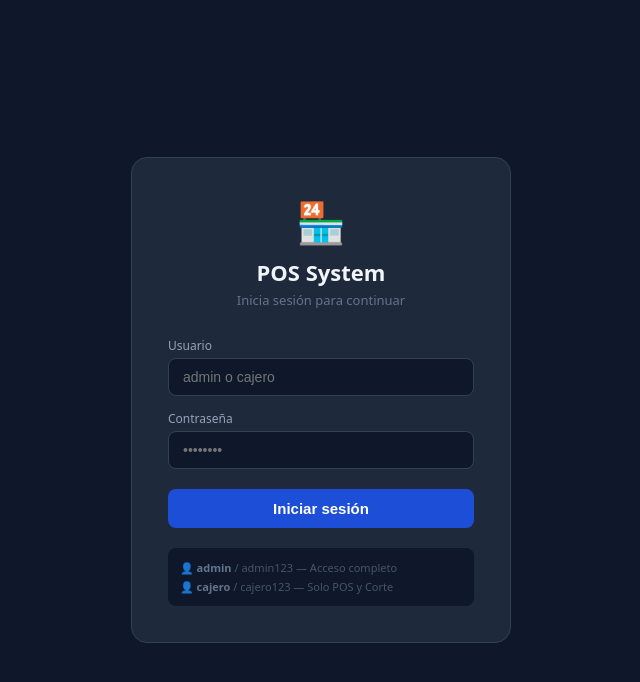
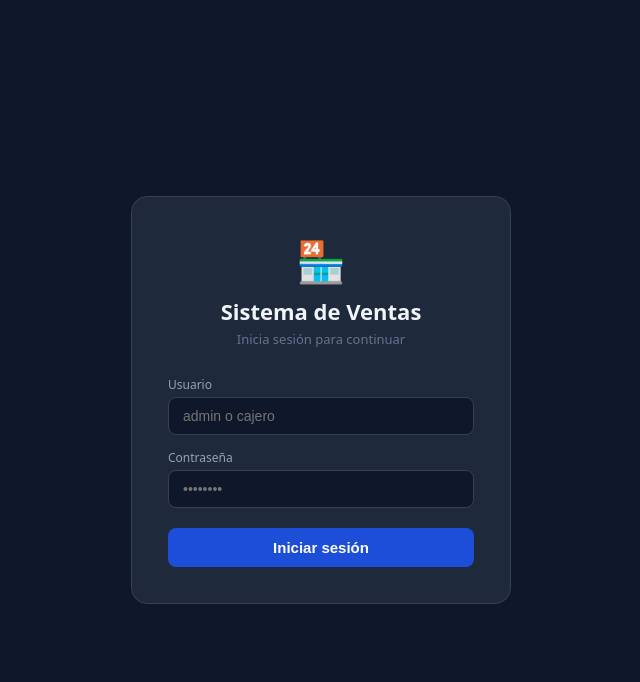
Before and after one commit to intro117/pos-system, a React (Create React App) app in the folder frontend/: page / in a window 1280 px wide. Shown: the top 682 px of the page, without its empty margins (319-959 px from the left). Built offline with nearby package versions, Linux system fonts and the light colour scheme.

Commit message:
se quitaron de la seccion de login los usuarios por default de QA

```diff
--- a/frontend/src/pages/Login.jsx
+++ b/frontend/src/pages/Login.jsx
@@ -25,7 +25,7 @@ export default function Login({ onLogin }) {
       <div style={{ background:'#1e293b', border:'1px solid #334155', borderRadius:16, padding:36, width:'100%', maxWidth:380 }}>
         <div style={{ textAlign:'center', marginBottom:28 }}>
           <div style={{ fontSize:40, marginBottom:8 }}>🏪</div>
-          <div style={{ fontSize:22, fontWeight:700, color:'#f1f5f9' }}>POS System</div>
+          <div style={{ fontSize:22, fontWeight:700, color:'#f1f5f9' }}>Sistema de Ventas</div>
           <div style={{ fontSize:13, color:'#64748b', marginTop:4 }}>Inicia sesión para continuar</div>
         </div>
 
@@ -58,10 +58,16 @@ export default function Login({ onLogin }) {
           </button>
         </form>
 
-        <div style={{ marginTop:20, padding:12, background:'#0f172a', borderRadius:8, fontSize:11, color:'#475569' }}>
+
+
+ {/*
+       <div style={{ marginTop:20, padding:12, background:'#0f172a', borderRadius:8, fontSize:11, color:'#475569' }}>
           <div style={{ marginBottom:4 }}>👤 <b style={{color:'#64748b'}}>admin</b> / admin123 — Acceso completo</div>
           <div>👤 <b style={{color:'#64748b'}}>cajero</b> / cajero123 — Solo POS y Corte</div>
         </div>
+
+ */}
+
       </div>
     </div>
   );
```
